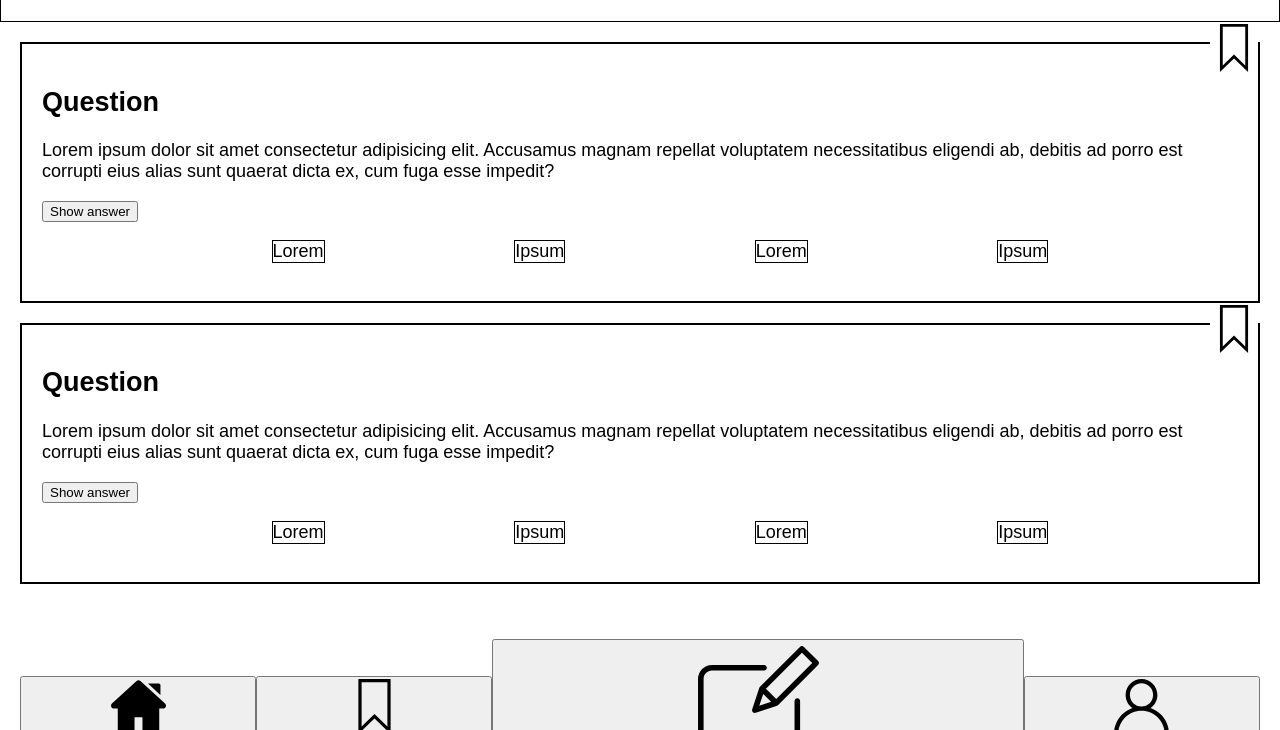
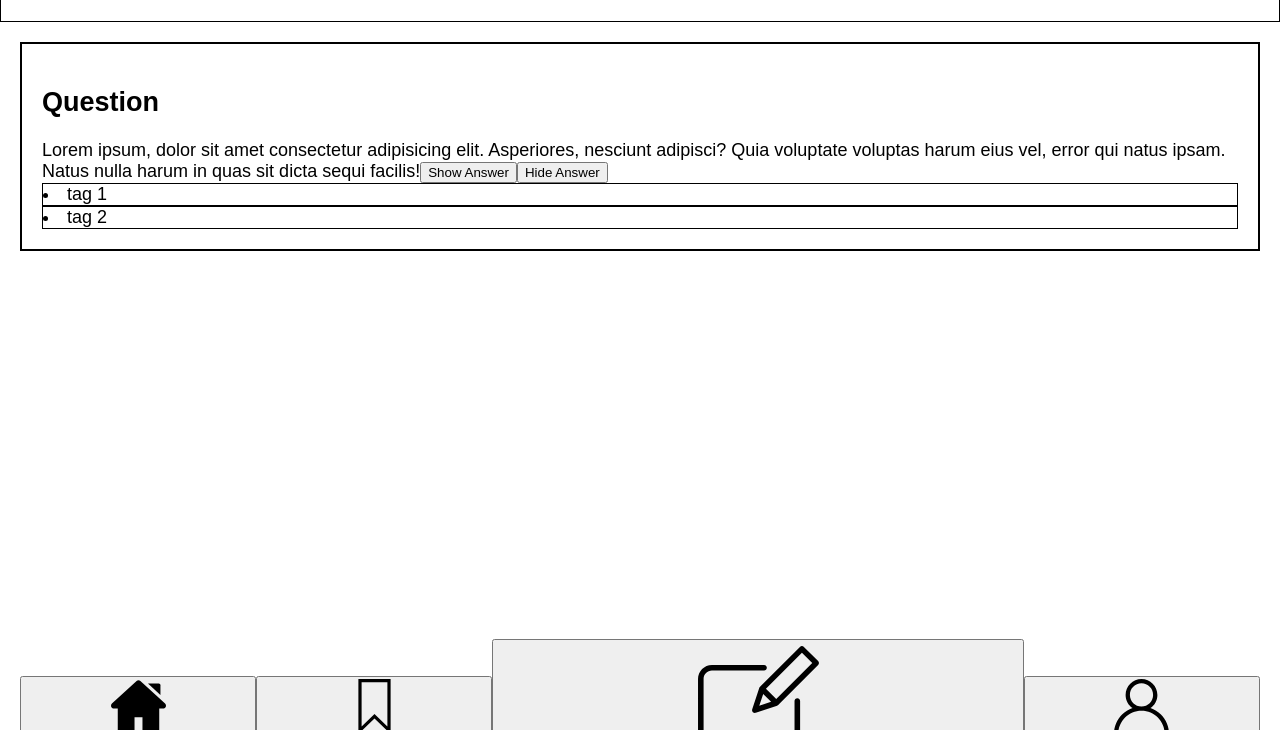
Before and after one commit to maximiliangustmann/quiz-app, a website built with Parcel: page index.html in a window 1280 px wide. Shown: the part 70-800 px from the top of the page. Built offline with nearby package versions, Linux system fonts and the light colour scheme.

Commit message:
Creating HTML in JS

```diff
--- a/index.html
+++ b/index.html
@@ -14,8 +14,8 @@
     </header>
 
     <main class="index scrolling">
-      <section class="card m-20 p-20">
-        <input
+      <section data-js="placeholder" class="card m-20 p-20">
+        <!-- <input
           type="image"
           src="images/bookmark.svg"
           class="card__bookmark card__bookmark--1"
@@ -39,10 +39,10 @@
           <li class="card__tag">Ipsum</li>
           <li class="card__tag">Lorem</li>
           <li class="card__tag">Ipsum</li>
-        </ul>
+        </ul> -->
       </section>
 
-      <section class="card m-20 p-20">
+      <!-- <section class="card m-20 p-20">
         <input
           type="image"
           src="images/bookmark.svg"
@@ -62,7 +62,7 @@
           <li class="card__tag">Lorem</li>
           <li class="card__tag">Ipsum</li>
         </ul>
-      </section>
+      </section> -->
     </main>
 
     <main class="bookmarks hide">
--- /dev/null
+++ b/src/js/card.js
@@ -0,0 +1,63 @@
+import { get } from './util'
+export function card() {
+  const placeholder = get('[data-js=placeholder]')
+  const card = [
+    {
+      type: 'h2',
+      className: 'card__headline',
+      text: 'Question',
+    },
+    {
+      type: 'paragraph',
+      className: 'card__text card__text--question',
+      text:
+        'Lorem ipsum, dolor sit amet consectetur adipisicing elit. Asperiores, nesciunt adipisci? Quia voluptate voluptas harum eius vel, error qui natus ipsam. Natus nulla harum in quas sit dicta sequi facilis!',
+    },
+
+    {
+      type: 'button',
+      className: 'card_button card__button--answer',
+      text: 'Show Answer',
+    },
+
+    {
+      type: 'button',
+      className: 'card_button card__button--hide-answer',
+      text: 'Hide Answer',
+    },
+    {
+      type: 'paragraph',
+      className: 'card__answer hide',
+      text:
+        'Lorem ipsum dolor sit amet, consectetur adipisicing elit. Facere, exercitationem consectetur!',
+    },
+    {
+      type: 'li',
+      className: 'card__tag',
+      text: 'tag 1',
+    },
+    {
+      type: 'li',
+      className: 'card__tag',
+      text: 'tag 2',
+    },
+  ]
+
+  card.forEach(({ type, className, text }) => {
+    const el = createElement({ type, className, target: placeholder })
+    el.textContent = text
+  })
+
+  createElement()
+
+  function createElement({
+    type = 'div',
+    className = ' ',
+    target = document.body,
+  } = {}) {
+    const el = document.createElement(type)
+    el.className = className
+    target.appendChild(el)
+    return el
+  }
+}
--- a/src/js/index.js
+++ b/src/js/index.js
@@ -1,6 +1,8 @@
 import { navigation } from './nav'
 import { initBookmarkToggle } from './bookmark'
 import { answer } from './answer'
+import { card } from './card'
 navigation()
 initBookmarkToggle()
 answer()
+card()
```
Also changed, not shown: src/js/answer.js (+0 -34 lines), dist/index.html, 3 other files.
